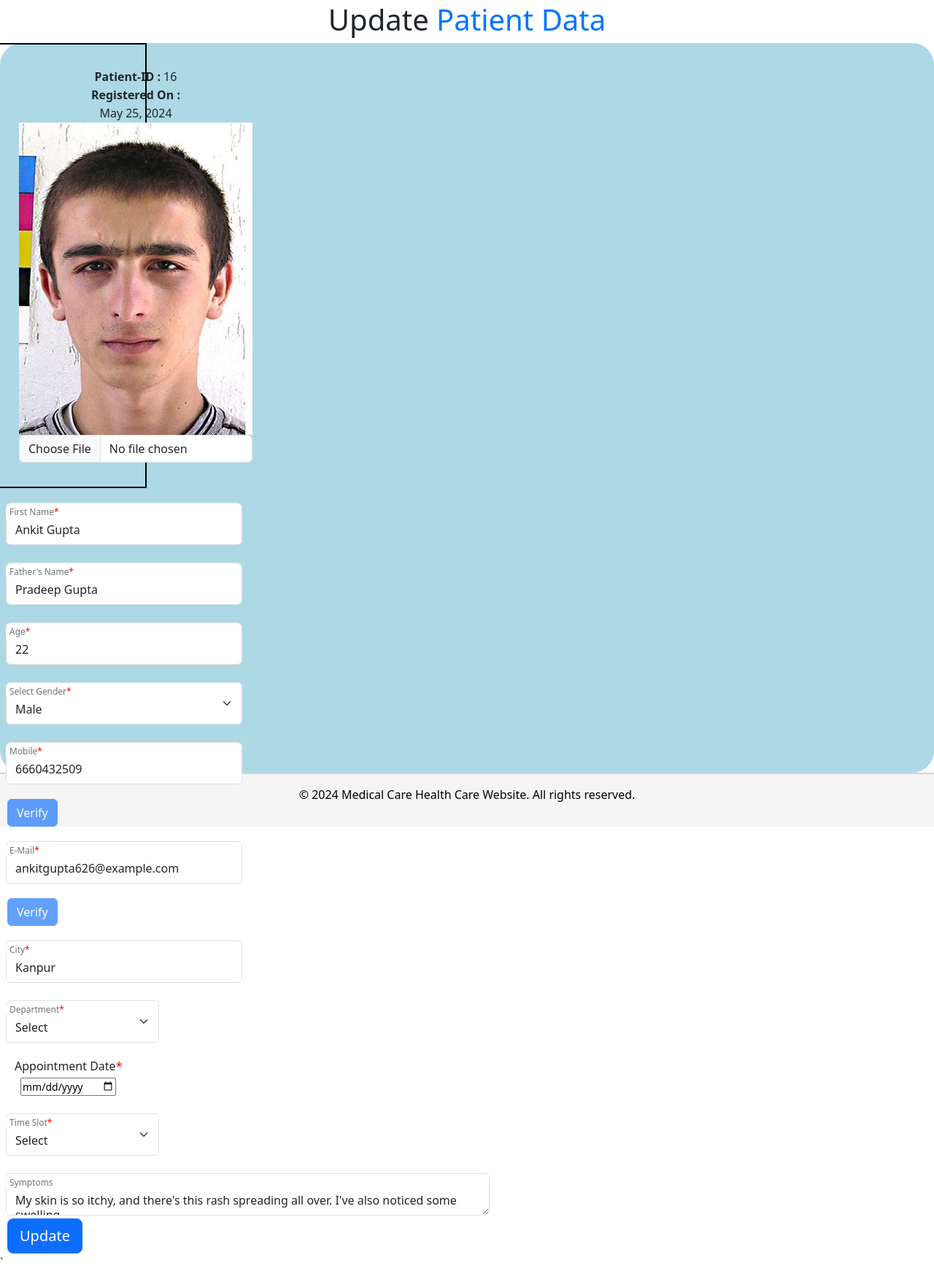
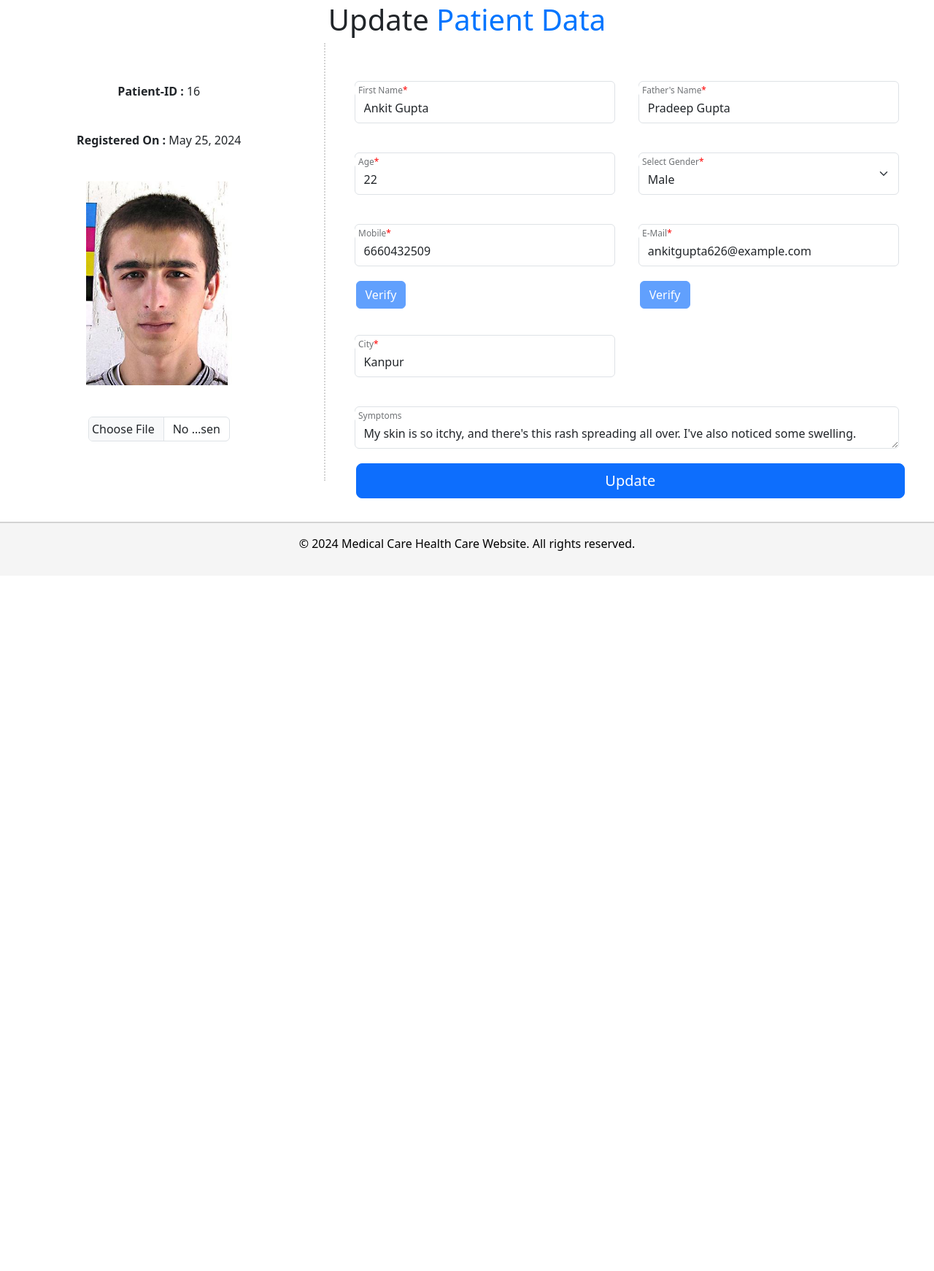
Before and after one commit to ShubhamHimalayanCoder/Django-Hospital-Project, a Django app: page /patient/update/16 in a window 1280 px wide. Shown: the part 129-1871 px from the top of the page at 73% size. After the commit the page ends 884 px from the top, so only its background shows below. Run offline with Django 5.2, Linux system fonts and the light colour scheme; data comes from the database, SQL or seed files in the repository; both versions use the stored data as it was after the commit.

Commit message:
third commit

```diff
--- a/Hospital_Parent/HospitalProject/Patient/static/css/update.css
+++ b/Hospital_Parent/HospitalProject/Patient/static/css/update.css
@@ -1,25 +1,26 @@
 .heading{
     text-align: center;
 }
+
 .heading>span{
     color: #0075ff;
 }
-.patient-data{
-    height: 1000px;
-    width: 100%;
-    background-color: lightblue;
-    display: flex;
-    border-radius: 30px 30px 30px 30px;
-}
+
 .left-side{
-    border: 2px solid black;
-    width: 30%;
-    height: 60%;
+    border-right: 2px dotted lightgray;
+    width: 35%;
+    height: 600px;
     display: grid;
     place-items: center;
     padding: 2em;
 }
+
 #edit-photo{
-    font-size: large;
+    width: 50%;
     padding: 4px;
 }
+
+.right-side{
+    width: 65%;
+    padding: 2em;
+}
--- a/Hospital_Parent/HospitalProject/Patient/templates/Patient/update.html
+++ b/Hospital_Parent/HospitalProject/Patient/templates/Patient/update.html
@@ -17,16 +17,11 @@
         {% csrf_token %}
         <div class="left-side">
             <span><b>Patient-ID : </b>{{patient.patient_id}}</span>
-            <span><b>Registered On : </b></span>
-            <span>{{patient.registeration_time}}</span>
-            <div class="img">
-                <img src="{{patient.patient_image.url}}" alt="patient-image"><br>
-                <div class="input-group">
-                    <input type="file" class="form-control" id="inputGroupFile04" aria-describedby="inputGroupFileAddon04" aria-label="Upload" name="image">
-                </div>
-            </div>
+            <span><b>Registered On : </b>{{patient.registeration_time}}</span>
+            <img src="{{patient.patient_image.url}}" alt="patient-image" width="200px" height="280px">
+            <input type="file" class="form-control" id="edit-photo" aria-describedby="inputGroupFileAddon04" aria-label="Upload" name="image">
         </div>
-        <div class="right-side">
+        <div class="right-side row g-3">
             <!-- <input type="text" placeholder="" name="full_name"> -->
 
             {% if error == 'empty-fields' %}
@@ -38,7 +33,7 @@
 
             {% if success == 'done' %}
                 <div class="alert alert-success alert-dismissible fade show" role="alert">
-                    <strong>DONE</strong> Your registration is successfull.
+                    <strong>DONE</strong> Updation is successfull.
                     <button type="button" class="btn-close" data-bs-dismiss="alert" aria-label="Close"></button>
                 </div>
             {% endif %}
@@ -96,7 +91,7 @@
 
             {% if error == 'mobile-error' %}
                 <div class="alert alert-warning alert-dismissible fade show" role="alert">
-                    <strong>ERROR</strong> You should check in on some of those fields below.
+                    <strong>ERROR</strong> Please check the mobile number.
                     <button type="button" class="btn-close" data-bs-dismiss="alert" aria-label="Close"></button>
                 </div>
             {% endif %}
@@ -116,7 +111,7 @@
 
             {% if error == 'email-error' %}
                 <div class="alert alert-warning alert-dismissible fade show" role="alert">
-                    <strong>ERROR</strong> You should check in on some of those fields below.
+                    <strong>ERROR</strong> Please check the E-Mail.
                     <button type="button" class="btn-close" data-bs-dismiss="alert" aria-label="Close"></button>
                 </div>
             {% endif %}
@@ -140,56 +135,15 @@
                         <label for="city">City<font color="red">*</font></label>
                     </div>
                 </div>
-
-
-                <div class="col-md-4">
-                    <div class="form-floating mb-3 form-control-sm">
-                        <select name="department" class="form-select" aria-label="Default select example">
-                            <option selected>Select</option>
-                            <option value="1">Internal Medicines</option>
-                            <option value="2">ENT</option>
-                            <option value="3">Cardiac</option>
-                            <option value="4">Neurology</option>
-                            <option value="5">Nephrology</option>
-                            <option value="6">Paediatrics</option>
-                            <option value="7">General Surgery</option>
-                            <option value="8">Neurosurgery</option>
-                            <option value="9">Urology</option>
-                        </select>
-                        <label for="department">Department<font color="red">*</font></label>
-                    </div>
-                </div>
-
-                <div class="col-md-4">
-                    <label for="appointment_date" style="margin-left: 20px;">Appointment Date<font color="red">*</font></label>
-                    <div class="form-floating mb-3 form-control-sm" style="margin-left: 20px;">
-                        <input name= "appointment_date" type="date" id="appointment_date" name="appointment_date">
-                    </div>
-                </div>
-                <div class="col-md-4">
-                    <div class="form-floating mb-3 form-control-sm">
-                        <select name="appointment_time_slot" class="form-select" aria-label="Default select example">
-                            <option selected>Select</option>
-                            <option value="1">9 AM - 10 AM</option>
-                            <option value="2">10 AM - 11 AM</option>
-                            <option value="3">11 AM - 12 PM</option>
-                            <option value="4">12 AM - 1 PM</option>
-                            <option value="5">1 PM - 1:30 PM</option>
-                            <option value="6">2:30 PM - 3:30 PM</option>
-                            <option value="7">3:30 PM - 4:30 PM</option>
-                        </select>
-                        <label for="appointment_time_slot">Time Slot<font color="red">*</font></label>
-                    </div>
-                </div>
                 <div class="col-md-12">
                     <div class="form-floating form-control-sm">
                         <textarea name= "symptoms" class="form-control" id="symptoms">{{patient.patient_symptoms}}</textarea>
                         <label for="symptoms">Symptoms</label>
                     </div>
                 </div>
-                <div class="col-12">
+                <div class="col-12 d-grid">
                     <button type="submit" class="btn btn-primary btn-lg" style="margin-left: 10px;">Update</button>
-                </div>`
+                </div>
             </div>
         </form>
     </div>
```
Also changed, not shown: Hospital_Parent/HospitalProject/templates/appointment.html (+1 -42 lines), Hospital_Parent/HospitalProject/db.sqlite3, Hospital_Parent/HospitalProject/media/patient_image/Pass4.jpg (added), Hospital_Parent/HospitalProject/media/patient_image/Pass6_Hu2MkIT.jpg (deleted).
